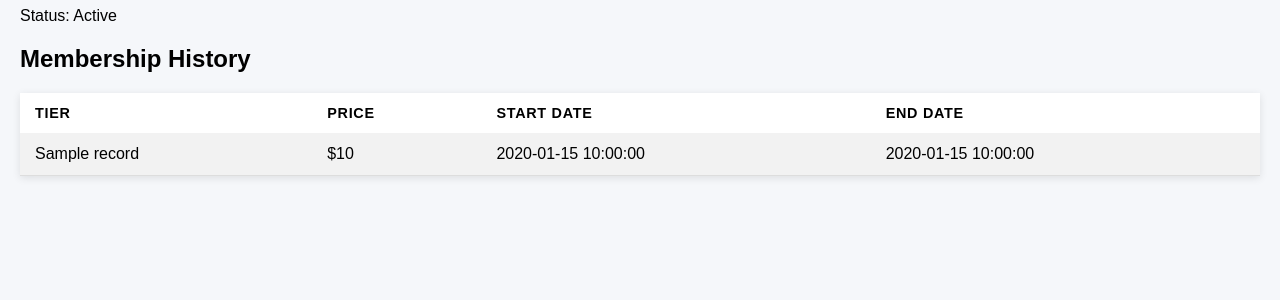
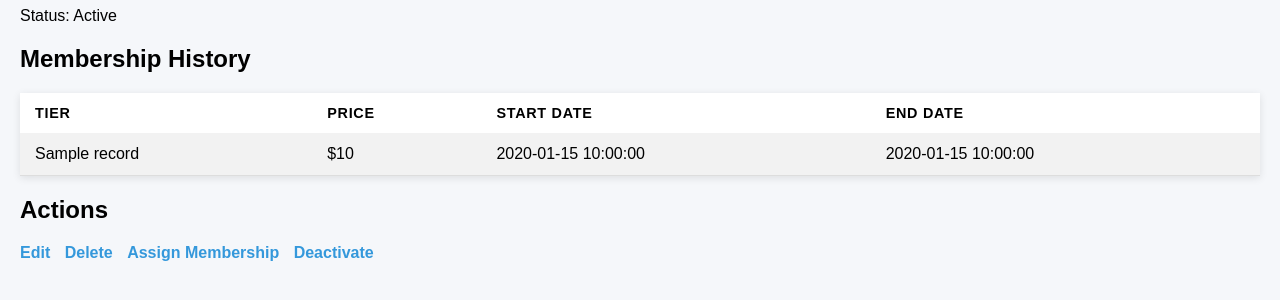
Before and after one commit to lg3878/db_project, a Flask app: template templates/member_page.html in a window 1280 px wide. Shown: the part 141-441 px from the top of the page. Run offline with Flask 3, Linux system fonts and the light colour scheme; the template is opened without the code that fills it: most values are stand-ins (such as "Sample title", 1, 10 or a date in 2020).

Commit message:
Add member page functionality - add activate member function

```diff
--- a/app.py
+++ b/app.py
@@ -79,7 +79,8 @@ def delete_member(member_id):
         cursor.execute("DELETE FROM member WHERE member_id = %s", (member_id,))
         db.commit()
     except Exception as e:
-        return f"Error deleting mmeber: {str(e)} <a href='mmembers'>Go Back</a>"
+        return f"Cannot delete member. <a href='members'>Go Back</a>"
+        # Need to Add ON DELETE CASCADE to schema
 
     return redirect('/members')
 
@@ -92,6 +93,7 @@ def member_page(member_id):
         m.phone,
         m.email,
         m.status,
+        m.member_id,
         ms.membership_name,
         ms.price,
         mm.start_date,
@@ -162,6 +164,18 @@ def deactivate_member(member_id):
     db.commit()
     return redirect('/members')
 
+
+@app.route('/activate_member/<int:member_id>')
+def activate_member(member_id):
+    cursor.execute("""
+        UPDATE member
+        SET status = 'Active'
+        WHERE member_id = %s
+    """, (member_id,))
+
+    db.commit()
+    return redirect('/members')
+
 def get_memberships():
     cursor.execute("SELECT * FROM memberships")
     result = cursor.fetchall()
--- a/templates/member_page.html
+++ b/templates/member_page.html
@@ -24,4 +24,19 @@
         {% endfor %}
     </table>
 
+
+    <div class="actions">
+        <h2>Actions</h2>
+        <a href="/edit_member/{{ member_data[0].member_id }}">Edit</a>
+        <a href="/delete_member/{{ member_data[0].member_id }}" onclick="return confirm('Are you sure you want to delete this member?');">Delete</a>
+        <a href="/assign_membership/{{ member_data[0].member_id }}">Assign Membership</a>
+            {% if member_data[0].status == 'Active' %}
+        <a href="/deactivate_member/{{ member_data[0].member_id }}" onclick=
+            "return confirm('Deactivate this member?');">Deactivate</a>
+            {% else %}
+            <a href="/activate_member/{{ member_data[0].member_id }}" onclick="return confirm('Activate this member?');">Activate</a>
+            {% endif %}
+    </div>
+
+
 {% endblock %}
```
Also changed, not shown: templates/members.html (+0 -9 lines), 2 other files.
